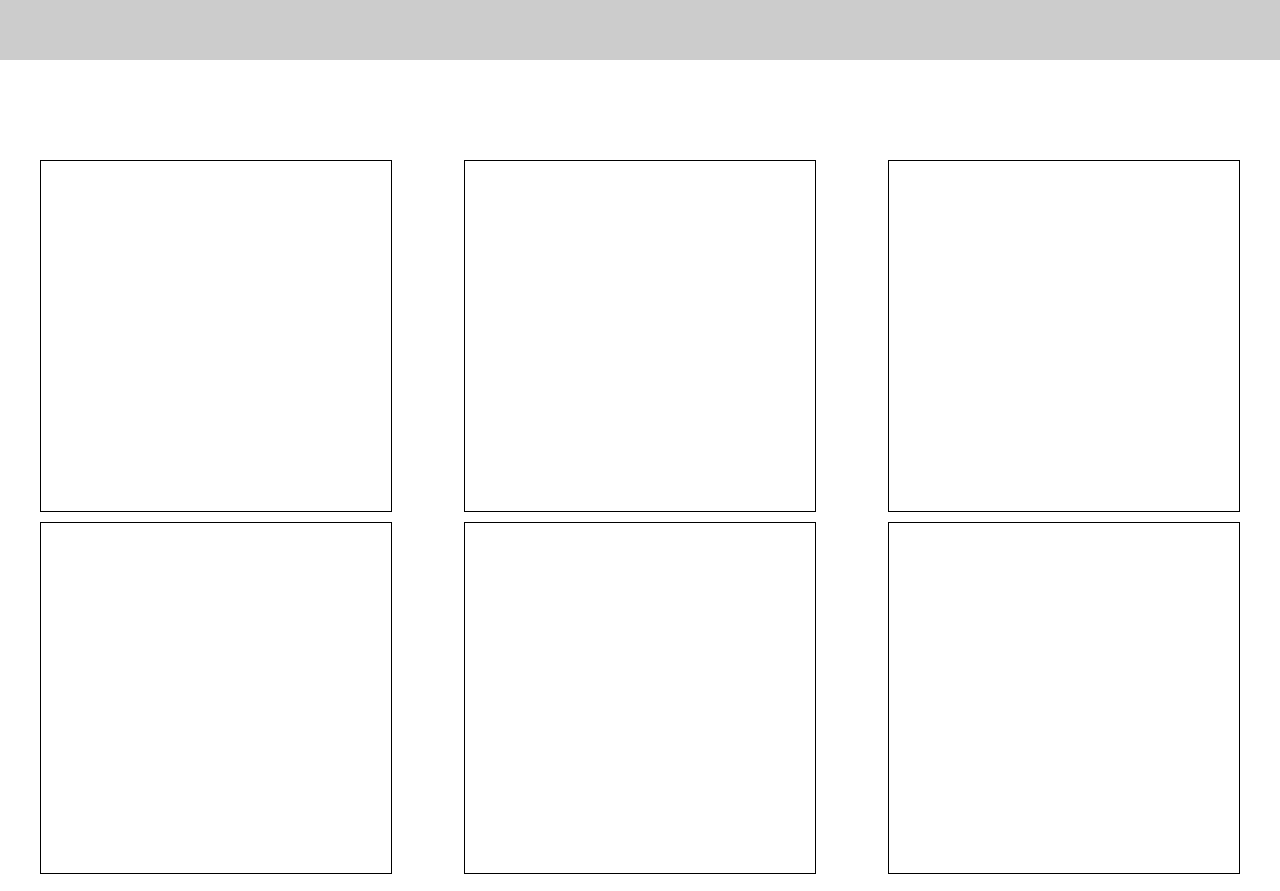
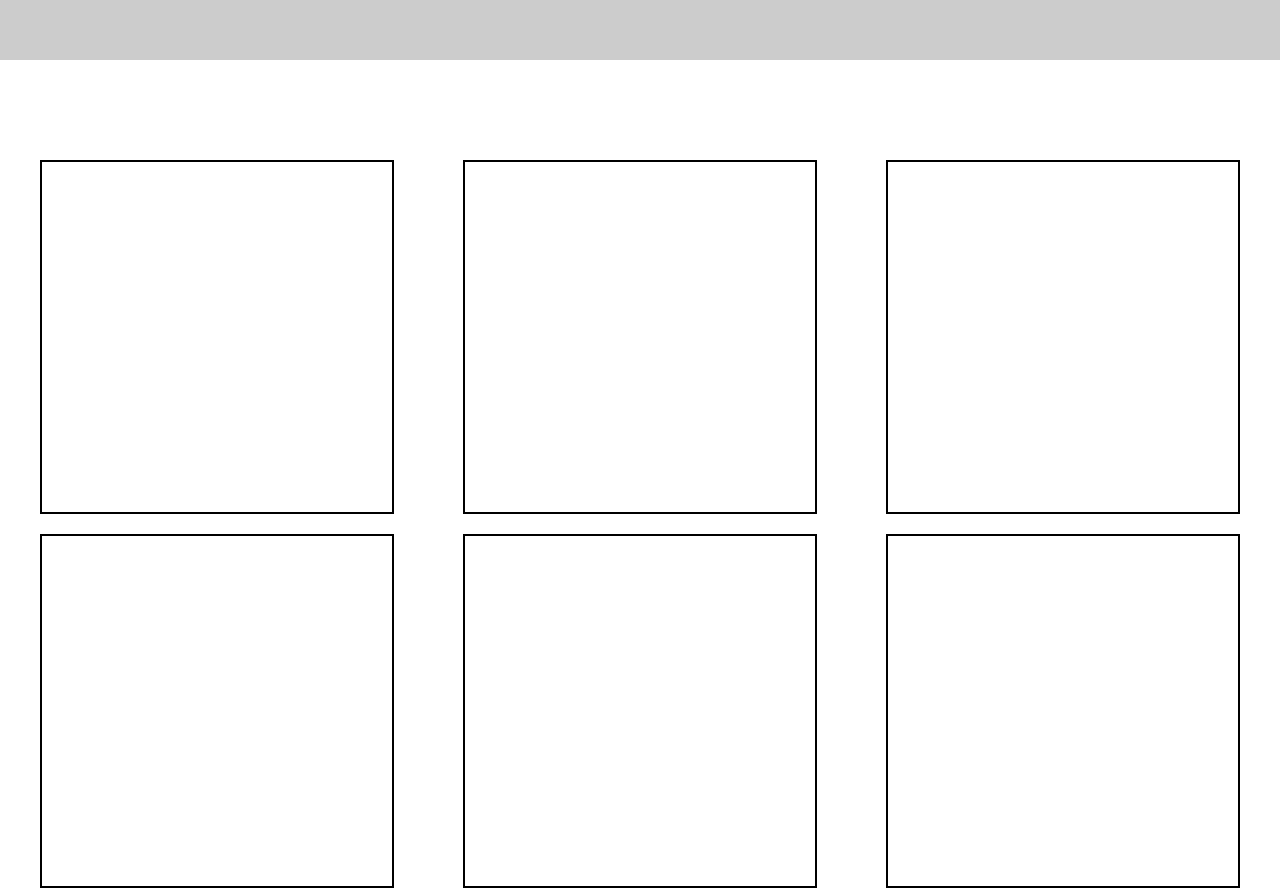
Before and after one commit to OtusGit/Lesson3, a plain HTML site: page Index.html in a window 1280 px wide. Shown: the part 140-1031 px from the top of the page. Drawn offline with Linux system fonts and the light colour scheme.

Commit message:
Внес изменения по запросу

```diff
--- a/style.css
+++ b/style.css
@@ -15,10 +15,10 @@
 }
 
 .item {
-    border: 1px solid #000;
+    border: 2px solid #000;
     width: 350px;
     height: 350px;
-    margin-bottom: 10px;
+    margin-bottom: 20px;
 }
 
 .footer {
```
